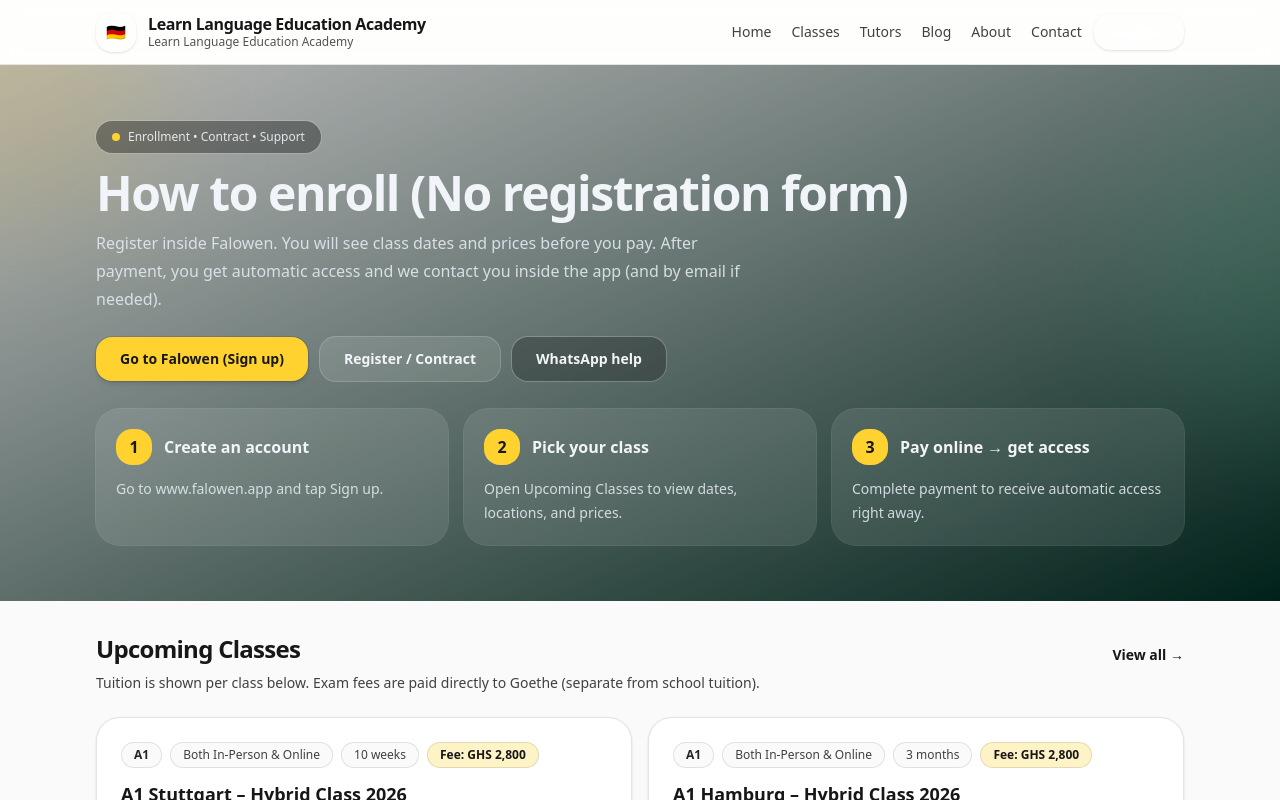
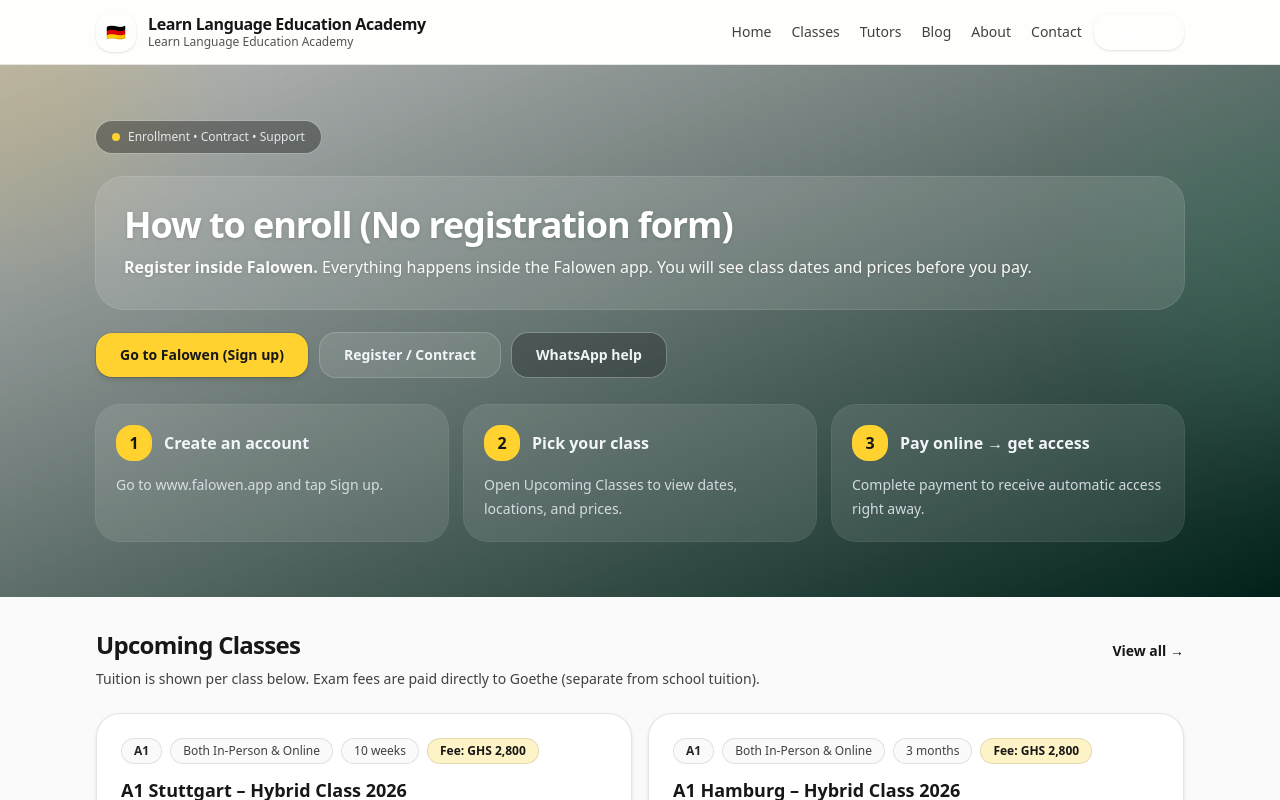
Before and after one commit to learngermanghana/learngermanghana-site, a Next.js app: page /register in a window 1280 px wide. Shown: the top 800 px of the page. Built offline with nearby package versions, Linux system fonts and the light colour scheme.

Commit message:
Add tinted panel to register header

```diff
--- a/src/app/register/page.tsx
+++ b/src/app/register/page.tsx
@@ -55,14 +55,16 @@ export default function RegisterPage() {
               Enrollment • Contract • Support
             </div>
 
-            <h1 className="mt-4 text-3xl sm:text-5xl font-semibold tracking-tight">
-              How to enroll (No registration form)
-            </h1>
+            <div className="mt-6 rounded-[28px] bg-white/12 ring-1 ring-white/20 p-5 sm:p-7 backdrop-blur">
+              <h1 className="text-2xl sm:text-4xl font-semibold text-white drop-shadow">
+                How to enroll (No registration form)
+              </h1>
 
-            <p className="mt-3 max-w-2xl text-slate-200/90 text-sm sm:text-base leading-7">
-              Register inside Falowen. You will see class dates and prices before you pay.
-              After payment, you get automatic access and we contact you inside the app (and by email if needed).
-            </p>
+              <p className="mt-2 text-sm sm:text-base text-white/95 leading-7 drop-shadow">
+                <span className="font-semibold">Register inside Falowen.</span> Everything happens inside the
+                Falowen app. You will see class dates and prices before you pay.
+              </p>
+            </div>
 
             <div className="mt-6 flex flex-col sm:flex-row gap-3">
               <a
```
